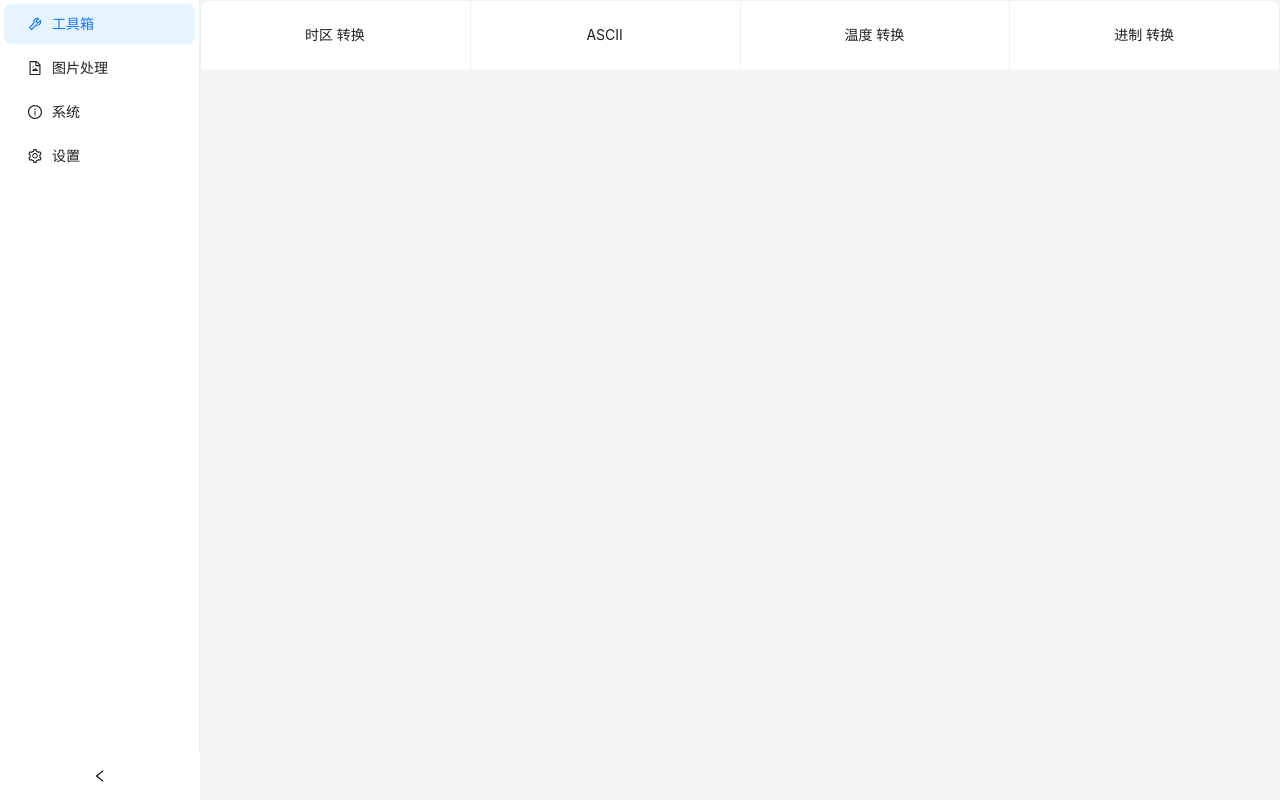
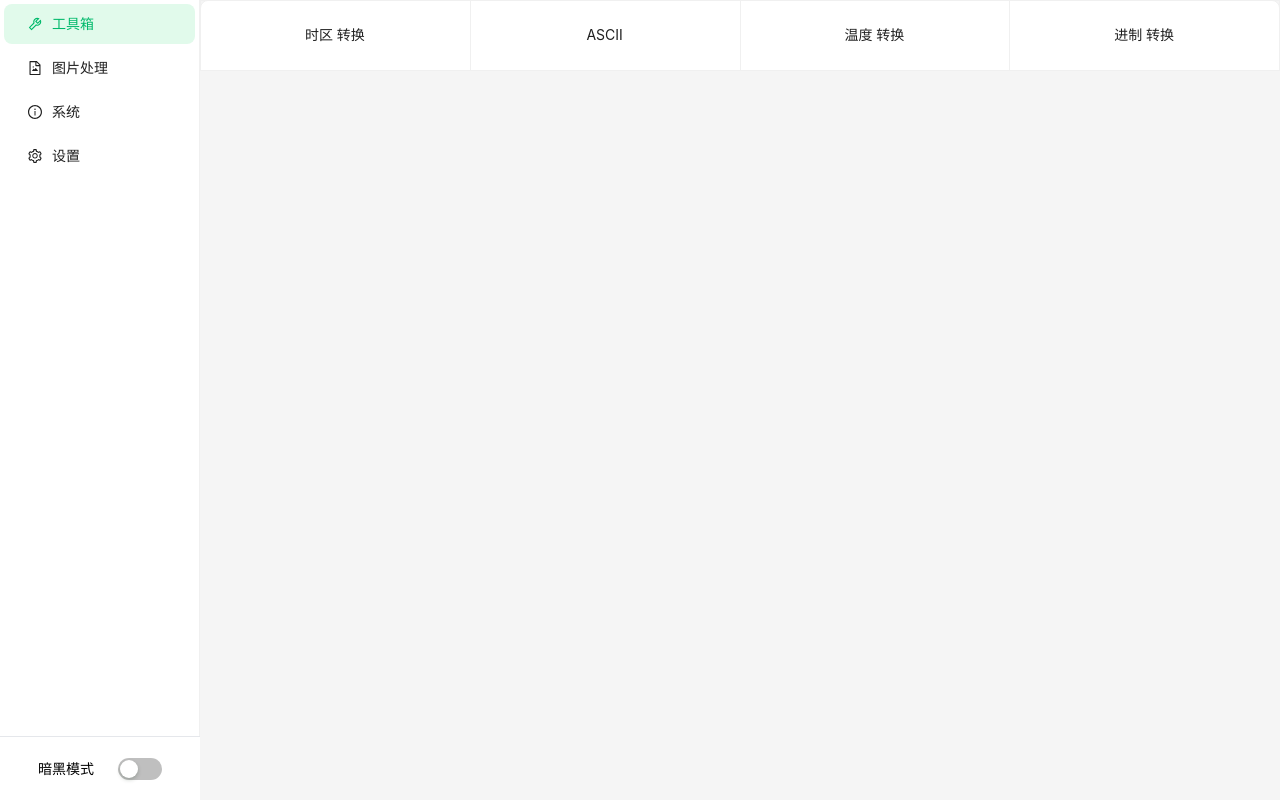
Before and after one commit to topul/t-tools, a React (Vite) app: page /tools in a window 1280 px wide. Built offline with nearby package versions, Linux system fonts and the light colour scheme.

Commit message:
feat: :lipstick: 更改界面设计

```diff
--- a/src/locale/enUS.ts
+++ b/src/locale/enUS.ts
@@ -42,4 +42,5 @@ export default {
   language: 'Language',
   dark: 'Dark',
   light: 'Light',
+  darkMode: 'Dark Mode',
 }
--- a/src/locale/zhCN.ts
+++ b/src/locale/zhCN.ts
@@ -42,4 +42,5 @@ export default {
   language: '语言',
   dark: '深色',
   light: '浅色',
+  darkMode: '暗黑模式',
 }
--- a/src/pages/home/home.tsx
+++ b/src/pages/home/home.tsx
@@ -1,5 +1,5 @@
-import {useEffect, useState} from 'react'
-import {Menu, Layout, ConfigProvider, theme} from 'antd'
+import {useEffect} from 'react'
+import {Menu, Layout, ConfigProvider, theme, Switch} from 'antd'
 import type {MenuProps} from 'antd'
 import {Outlet, useNavigate} from 'react-router-dom'
 import {
@@ -9,10 +9,11 @@ import {
   ToolOutlined,
 } from '@ant-design/icons'
 import {useAtom} from 'jotai'
-import {ThemeEnum, appConfig} from '@/store/store'
+import {type LanguageEnum, ThemeEnum, appConfig} from '@/store/store'
 import zhCN from 'antd/locale/zh_CN'
 import enUS from 'antd/locale/en_US'
 import {useTranslation} from 'react-i18next'
+import './styles.css'
 
 const {Content, Sider} = Layout
 
@@ -36,7 +37,6 @@ function getItem(
 
 const home = () => {
   const navigate = useNavigate()
-  const [collapsed, setCollapsed] = useState(false)
   const [aConfig, setConfig] = useAtom(appConfig)
   const {t} = useTranslation()
   const items: MenuItem[] = [
@@ -69,19 +69,33 @@ const home = () => {
   const onMenuClick: MenuProps['onClick'] = ({key}) => {
     navigate(`/${key}`)
   }
-  const getTheme = (): string => {
-    if (aConfig.theme === 'system') {
-      return window.matchMedia('(prefers-color-scheme: dark)').matches
-        ? 'dark'
-        : 'light'
-    }
-    return aConfig.theme
+
+  // setConfig的同时将设置保存到localStorage
+  const setAndSaveConfig = async (config: {
+    theme: ThemeEnum
+    language: LanguageEnum
+  }) => {
+    setConfig(config)
+    localStorage.setItem('appConfig', JSON.stringify(config))
+  }
+
+  const onChange = async () => {
+    const isDarkMode = await window.darkMode.toggle()
+    setAndSaveConfig({
+      ...aConfig,
+      theme: !isDarkMode ? ThemeEnum.light : ThemeEnum.dark,
+    })
   }
   return (
     <ConfigProvider
       theme={{
         algorithm:
-          getTheme() === 'light' ? theme.defaultAlgorithm : theme.darkAlgorithm,
+          aConfig.theme === 'light'
+            ? theme.defaultAlgorithm
+            : theme.darkAlgorithm,
+        token: {
+          colorPrimary: '#00b96b',
+        },
       }}
       locale={aConfig.language === 'zh' ? zhCN : enUS}
     >
@@ -91,24 +105,24 @@ const home = () => {
           height: '100%',
         }}
       >
-        <Sider
-          collapsible
-          collapsed={collapsed}
-          onCollapse={value => {
-            setCollapsed(value)
-          }}
-          theme="light"
-        >
+        <Sider theme="light" className="h-full flex flex-col">
           <Menu
-            style={{
-              height: '100%',
-            }}
+            className="flex-1"
             theme="light"
             defaultSelectedKeys={['tools']}
             mode="inline"
             items={items}
             onClick={onMenuClick}
           />
+          <div className="flex-none h-16 text-sm flex justify-center items-center border-solid border-0 border-t border-gray-200">
+            <span className="mr-6">{t('darkMode')}</span>
+            <Switch
+              checked={aConfig.theme === 'dark'}
+              onChange={() => {
+                onChange()
+              }}
+            />
+          </div>
         </Sider>
         <Layout>
           <Content
--- /dev/null
+++ b/src/pages/home/styles.css
@@ -0,0 +1,5 @@
+.ant-layout-sider-children {
+  display: flex;
+  flex-direction: column;
+  flex: 1;
+}
--- a/src/pages/image/ImageHandler.tsx
+++ b/src/pages/image/ImageHandler.tsx
@@ -1,6 +1,6 @@
 import {useState} from 'react'
 import {Image, Form, Input, Button, Checkbox, notification, Slider} from 'antd'
-import {PlusSquareTwoTone} from '@ant-design/icons'
+import {PlusSquareOutlined} from '@ant-design/icons'
 import {useTranslation} from 'react-i18next'
 
 const ImageHandler = () => {
@@ -120,7 +120,7 @@ const ImageHandler = () => {
               openFileDialog()
             }}
           >
-            <PlusSquareTwoTone className="text-9xl" />
+            <PlusSquareOutlined className="text-9xl" />
           </div>
         )}
       </div>
--- a/src/pages/setting/Setting.tsx
+++ b/src/pages/setting/Setting.tsx
@@ -1,12 +1,10 @@
-import {Form, Select, Radio, type RadioChangeEvent} from 'antd'
+import {Form, Select} from 'antd'
 import {useAtom} from 'jotai'
-import {ThemeEnum, appConfig, LanguageEnum} from '@/store/store'
+import {type ThemeEnum, appConfig, LanguageEnum} from '@/store/store'
 import {useTranslation} from 'react-i18next'
-import {useState} from 'react'
 
 const Setting = () => {
   const [config, setConfig] = useAtom(appConfig)
-  const [themeValue, setThemeValue] = useState(config.theme)
   const {t, i18n} = useTranslation()
 
   // setConfig的同时将设置保存到localStorage
@@ -18,34 +16,10 @@ const Setting = () => {
     localStorage.setItem('appConfig', JSON.stringify(config))
   }
 
-  const options = [
-    {label: t('dark'), value: 'dark'},
-    {label: t('light'), value: 'light'},
-    {label: t('system'), value: 'system'},
-  ]
-
-  const onChange = async ({target: {value}}: RadioChangeEvent) => {
-    setThemeValue(value)
-    if (value !== 'system') {
-      const isDarkMode = await window.darkMode.toggle()
-      setAndSaveConfig({
-        ...config,
-        theme: !isDarkMode ? ThemeEnum.light : ThemeEnum.dark,
-      })
-    } else {
-      await window.darkMode.system()
-      // detect if on dark mode
-      setAndSaveConfig({
-        ...config,
-        theme: 'system',
-      })
-    }
-  }
-
   return (
     <div className="p-4">
       <Form labelCol={{span: 4}} wrapperCol={{span: 20}}>
-        <Form.Item label={t('theme')}>
+        {/* <Form.Item label={t('theme')}>
           <Radio.Group
             options={options}
             onChange={e => {
@@ -54,7 +28,7 @@ const Setting = () => {
             value={themeValue}
             optionType="button"
           />
-        </Form.Item>
+        </Form.Item> */}
         <Form.Item label={t('language')}>
           <Select
             value={config.language}
```
Also changed, not shown: design.webp (added).
